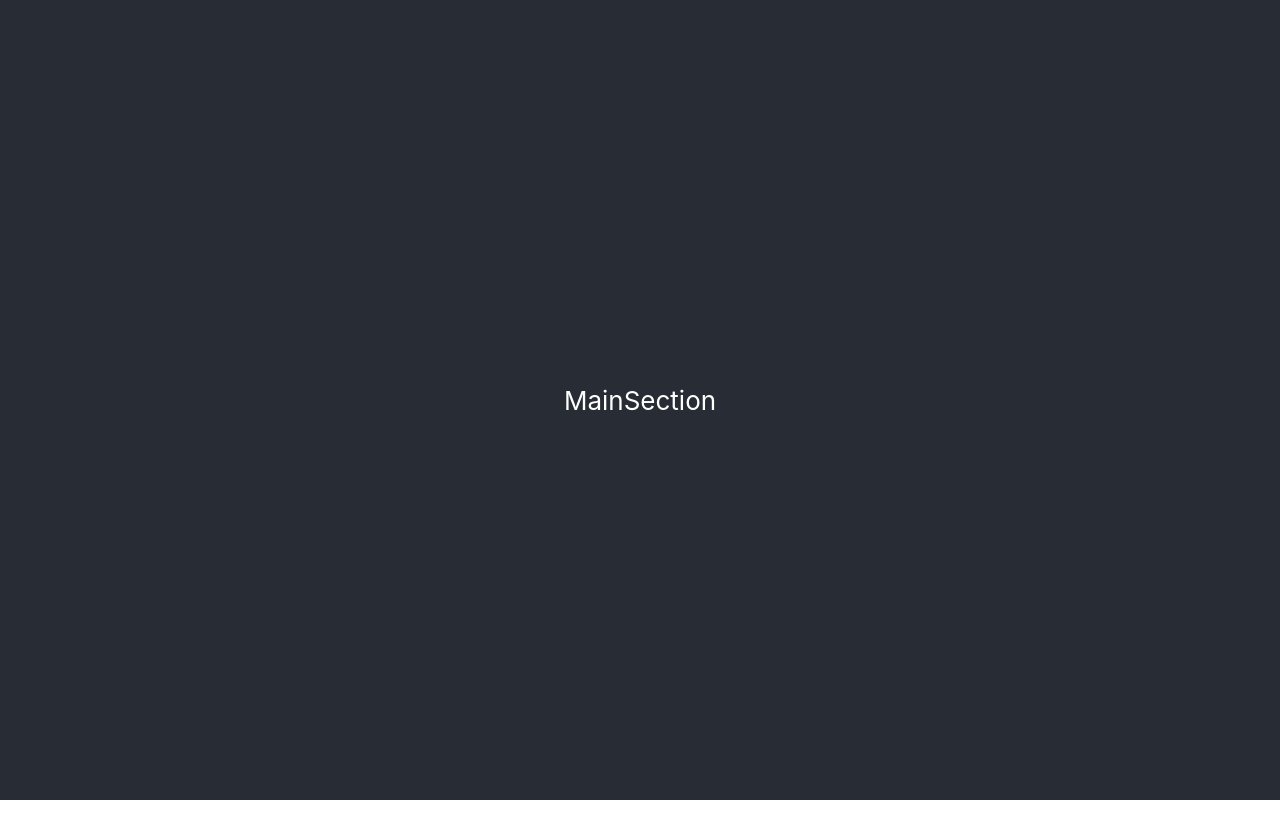
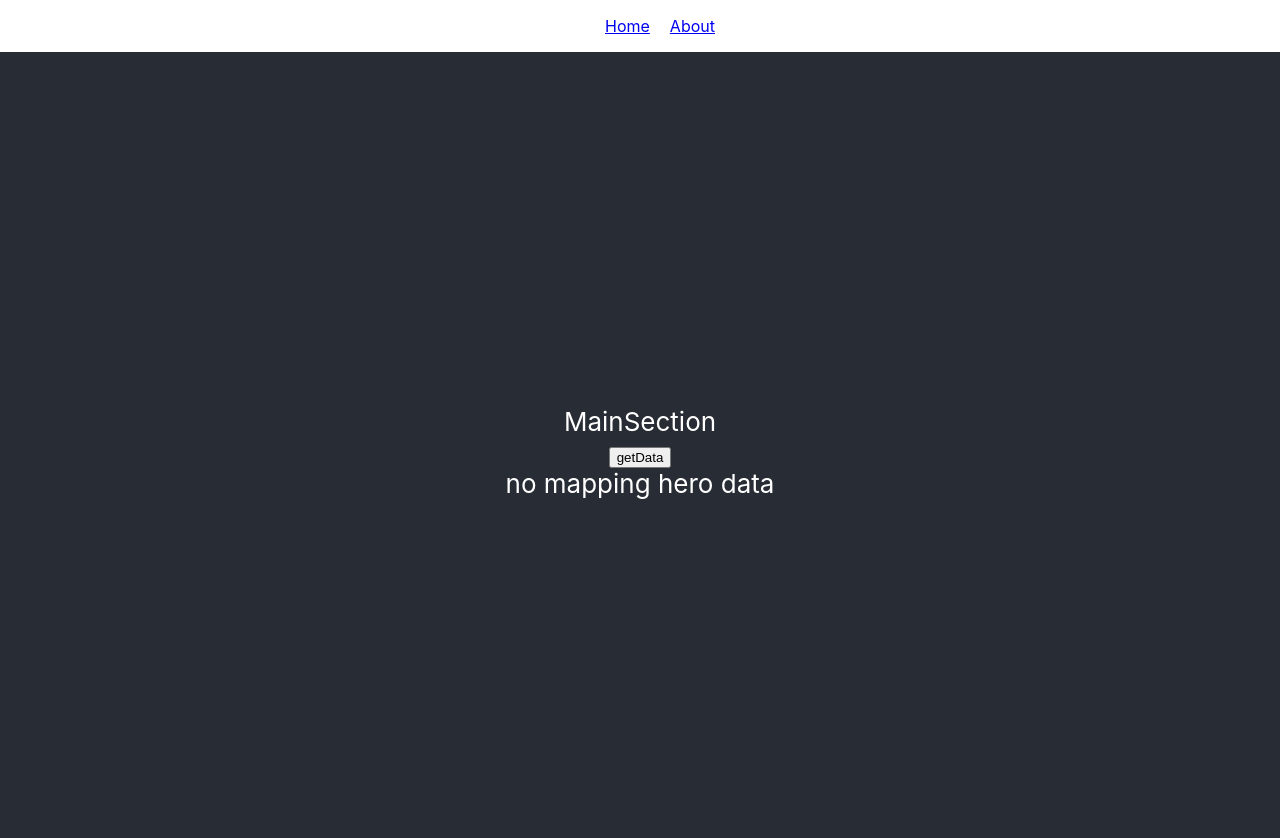
Before and after one commit to an-0611/redux-observable, a React (Create React App) app: page / in a window 1280 px wide. Shown: the top 838 px of the page. Before the commit the page ends 800 px from the top, so only its background shows below. Built offline with nearby package versions, Linux system fonts and the light colour scheme.

Commit message:
clear code and add ref url

```diff
--- a/package.json
+++ b/package.json
@@ -8,10 +8,14 @@
     "@testing-library/user-event": "^7.1.2",
     "react": "^16.12.0",
     "react-dom": "^16.12.0",
+    "react-loading": "^2.0.3",
     "react-redux": "^7.1.3",
+    "react-router-dom": "^5.1.2",
     "react-scripts": "3.3.0",
     "redux": "^4.0.5",
-    "redux-actions": "^2.6.5"
+    "redux-actions": "^2.6.5",
+    "redux-thunk": "^2.3.0",
+    "styled-components": "^4.4.1"
   },
   "scripts": {
     "start": "react-scripts start",
--- a/src/App.js
+++ b/src/App.js
@@ -1,27 +1,28 @@
 import React from 'react';
-// import logo from './logo.svg';
+// import { BrowserRouter as Router, Route, Link } from "react-router-dom";
+import { BrowserRouter as Router, Route, Switch } from 'react-router-dom';
+
 import './App.css';
 import MainSection from './components/index';
+import Nav from './components/Nav'
+
+function About() {
+  return <h2>About</h2>;
+}
 
 function App() {
   return (
-    <div className="App">
-      <header className="App-header">
-        <MainSection />
-        {/* <img src={logo} className="App-logo" alt="logo" />
-        <p>
-          Edit <code>src/App.js</code> and save to reload.
-        </p>
-        <a
-          className="App-link"
-          href="https://reactjs.org"
-          target="_blank"
-          rel="noopener noreferrer"
-        >
-          Learn React
-        </a> */}
-      </header>
-    </div>
+    <Router>
+      <div className="App">
+        <Nav />
+        <header className="App-header">
+          <Switch>
+            <Route exact path="/"><MainSection /></Route>
+            <Route path="/about/"><About /></Route>
+          </Switch>
+        </header>
+      </div>
+    </Router>
   );
 }
 
--- /dev/null
+++ b/src/components/Nav.js
@@ -0,0 +1,33 @@
+import React from 'react';
+import { Link } from 'react-router-dom';
+import styled from 'styled-components'
+
+const Li = styled.li`
+  display: inline-block;
+  margin: 0 10px;
+`
+
+export default function Nav() {
+  const List = () => {
+    const navListData = [
+      { 'path': '/', 'name': 'Home' },
+      { 'path': '/about/', 'name': 'About' },
+    ];
+    return navListData.map((item, i) => {
+      return (
+        <Li key={i}>
+          <Link to={item.path}>{item.name}</Link>
+        </Li>
+      );
+    })
+  }
+  return (
+    <div>
+      <nav>
+        <ul>
+          <List />
+        </ul>
+      </nav>
+    </div>
+  );
+}
--- /dev/null
+++ b/src/components/fetchHero.js
@@ -0,0 +1,19 @@
+import { fetchProductsPending, fetchProductsSuccess, fetchProductsError } from '../actions/fetchHeroActions';
+
+export default function fetchHero() {
+    return dispatch => {
+        dispatch(fetchProductsPending());
+        fetch('http://hahow-recruit.herokuapp.com/heroes') // fetch('http://hahow-recruit.herokuapp.com/heroes/1/profile')
+        .then(res => res.json())
+        .then(res => {
+            // if (res.error) { // if api have error prototype
+            //     throw(res.error);
+            // }
+            dispatch(fetchProductsSuccess(res));
+            // return res.products;
+        })
+        .catch(error => {
+            dispatch(fetchProductsError(error));
+        })
+    }
+}
--- a/src/components/index.js
+++ b/src/components/index.js
@@ -1,24 +1,67 @@
 import React, { Component } from 'react';
 import { connect } from 'react-redux';
+// import { Link } from 'react-router-dom';
+import ReactLoading from 'react-loading';
 
-const mapStateToProps = state => ({ counter: state.counter })
+import fetchHero from './fetchHero';
 
-// function mapDispatchToProps() {
-//     return {
+const mapStateToProps = state => ({
+  products: state.productsReducer.products,
+  pending: state.productsReducer.pending,
+})
 
-//     }
-// }
+const mapDispatchToProps = dispatch => {
+  return {
+    fetchHero: () => dispatch(fetchHero()),
+    dispatch,
+  }
+}
 
 class MainSection extends Component {
+  constructor(props) {
+    super(props);
+    this.state = {};
+    this.getData = this.getData.bind(this);
+  }
+
+  getData() {
+    const { fetchHero } = this.props;
+    fetchHero();
+  }
+
   render() {
-    const { counter } = this.props;
-    console.log(counter);
+    const { products, pending } = this.props;
+    const Loading = ({ type = 'spinningBubbles', color = '#fff' }) => (
+      <ReactLoading type={type} color={color} height={'50%'} width={'25%'} delay={2} />
+      // https://github.com/fakiolinho/react-loading
+    );
+    console.log('products:', products);
     return (
       <div>
         <div>MainSection</div>
+        { products.length === 0 && <button onClick={() => { this.getData() }}>getData</button> }
+        { pending && <Loading /> }
+        { !pending && products.length === 0 && <div>no mapping hero data</div>}
+        { !pending && products.length > 0 &&
+          products.map(hero => (
+            <div key={hero.id} style={{ display: 'inline-block' }} >
+              <img src={hero.image} alt={hero.name} style={{ width: '30px', height: '30px' }} />
+              <span>{hero.name}</span>
+            </div>
+          ))
+        }
+
+        {/* <style jsx>{`
+					.card {
+						position: relative;
+					}
+			  `}</style> */}
+        {/* thunk: https://dev.to/markusclaus/fetching-data-from-an-api-using-reactredux-55ao */}
+        {/* redux-middleware structure */}
+        {/* http://hahow-recruit.herokuapp.com/frontend */}
       </div>
     );
   }
 }
 
-export default connect(mapStateToProps, null)(MainSection);
+export default connect(mapStateToProps, mapDispatchToProps)(MainSection);
--- a/src/index.js
+++ b/src/index.js
@@ -1,20 +1,22 @@
 import React from 'react';
 import ReactDOM from 'react-dom';
+import { Provider } from 'react-redux'
+
 import './index.css';
 import App from './App';
-
-import { Provider } from 'react-redux'
-import { store } from './configureStore';
+import configureStore from './configureStore';
 
 import * as serviceWorker from './serviceWorker';
 
-console.log(store) // {dispatch: ƒ, subscribe: ƒ, getState: ƒ, replaceReducer: ƒ, Symbol(observable): ƒ}
 
 
+// console.log('store.getState(): ', store.getState()) // for ssr
+
+const client = {}
+const history = {}
+const preloadedState = window.INITIAL_STATE;
+const store = configureStore(client, history, preloadedState);
 // import { createStore } from 'redux'
-
-// console.log('provider: ', Provider);
-// console.log('create: ', createStore)
 
 ReactDOM.render(
     <Provider store={store} >
--- a/src/reducers/hero.js
+++ b/src/reducers/hero.js
@@ -1,21 +1,63 @@
-import { createActions, handleActions, combineActions } from 'redux-actions';
+import { FETCH_PRODUCTS_PENDING, FETCH_PRODUCTS_SUCCESS, FETCH_PRODUCTS_ERROR } from '../actions/fetchHeroActions';
 
-export const { increment, decrement } = createActions({ // createActions(actionMap) = 創建多個動作, 值可以是payloadCreator函數，一個數組[payloadCreator，metaCreator]
-  INCREMENT: (amount = 1) => ({ amount }), // actionTypes.INCREMENT = 'INCREMENT' = type
-  DECREMENT: (amount = 1) => ({ amount: -amount }),
-});
+const initialState = {
+  pending: false,
+  products: [],
+  error: null
+}
 
-const initialState = { counter: 10 };
-const heroReducer = handleActions( // handleActions(reducerMap=處理多個動作, defaultState)
-  { // combineActions = 合併多個action & actionCreator
-    [combineActions(increment, decrement)]: (
-      state,
-      { payload: { amount } }
-    ) => {
-      return { ...state, counter: state.counter + amount };
-    }
-  },
-  initialState
-);
+// export const getProducts = state => state.products;
+// export const getProductsPending = state => state.pending;
+// export const getProductsError = state => state.error;
 
-export default heroReducer;
+export default function productsReducer(state = initialState, action) {
+  switch(action.type) { // 3. accroding actions.type, and use action creator's payload data (e.g. : FETCH_PRODUCTS_PENDING) to change reducer data,
+      case FETCH_PRODUCTS_PENDING:
+          return {
+              ...state,
+              pending: true
+          }
+      case FETCH_PRODUCTS_SUCCESS:
+          return {
+              ...state,
+              pending: false,
+              products: action.data
+              // products: action.payload
+          }
+      case FETCH_PRODUCTS_ERROR:
+          return {
+              ...state,
+              pending: false,
+              error: action.error
+          }
+      default:
+          return state;
+  }
+}
+
+// import { createActions, handleActions, combineActions } from 'redux-actions';
+
+// export const { increment, decrement } = createActions({ // createActions(actionMap) = 創建多個動作, 值可以是payloadCreator函數，一個數組[payloadCreator，metaCreator]
+//   INCREMENT: (amount = 1) => ({ amount }), // actionTypes.INCREMENT = 'INCREMENT' = type
+//   DECREMENT: (amount = 1) => ({ amount: -amount }),
+// });
+
+// const initialState = {
+//   counter: 10,
+//   heroData: [],
+//   error: ''
+// };
+
+// const heroReducer = handleActions( // handleActions(reducerMap=處理多個動作, defaultState)
+//   { // combineActions = 合併多個action & actionCreator
+//     [combineActions(increment, decrement)]: (
+//       state,
+//       { payload: { amount } }
+//     ) => {
+//       return { ...state, counter: state.counter + amount };
+//     }
+//   },
+//   initialState
+// );
+
+// export default heroReducer;
--- a/src/reducers/index.js
+++ b/src/reducers/index.js
@@ -1,9 +1,9 @@
 import { combineReducers } from 'redux'
-import hero from './hero'
+import productsReducer from './hero'
 import profile from './profile'
 
 const reducer = combineReducers({
-	hero,
+	productsReducer,
 	profile,
 })
 
--- a/src/reducers/profile.js
+++ b/src/reducers/profile.js
@@ -1,32 +1,42 @@
-import { createActions, handleActions, combineActions } from 'redux-actions';
+import { createActions, handleActions,
+  // combineActions
+} from 'redux-actions';
 
-export const { get_profile, update_profile, add_profile } = createActions({
+export const { getprofile, setprofile, addprofile } = createActions({
   GETPROFILE: (data = []) => ({ data }),
   SETPROFILE: (data = []) => ({ data }),
   ADDPROFILE: (data = []) => ({ data }),
-  // DECREMENT: (data = []) => ({ amount: -amount }),
 });
 
 const initialState = {
-  data: []
+  data: [],
+  aa: 123
 };
-const profileReducer = handleActions( // handleActions(reducerMap=處理多個動作, defaultState)
+const profileReducer = handleActions( // handleActions(reducerMap, defaultState);
   { // combineActions = 合併多個action & actionCreator
-    GETPROFILE: (state) => {
-      var arr = [];
-      fetch('http://hahow-recruit.herokuapp.com/heroes')
-      .then(res => res.json())
-      .then((result) => {
-        arr = result;
-      });
-      return { ...state, data: arr };
+    // GETPROFILE: (state, action) => {
+    //   return {
+    //     data: state.data.concat(action.payload.data)
+    //   };
+    // },
+    GETPROFILE: (state, action) => ({
+      ...state, // 讓其他state 不被替換掉
+      // data: state.data.concat(action.payload.data)
+      data: [...action.payload.data]
+    }),
+    SETPROFILE: (state, action) => {
+      // var index = state.data.findIndex((item) => {
+      //   return item.id === action.payload.data.id;
+      // });
+      return {
+        ...state,
+        // data: state.data.splice(index, 1, action.payload.data)
+      };
     },
-    update_profile: (state, action) => ({
-      data: state.data.splice(state.data.indexOf(action.payload), 1, action.payload)
-    }),
-    add_profile: (state, action) => ({
-      data: state.data.concat(action.payload)
-    }),
+    ADDPROFILE: (state, action) => ({
+      ...state,
+      data: state.data.concat(action.payload.data)
+    })
   },
   initialState
 );
```
Also changed, not shown: src/configureStore.js (+24 -5 lines), 2 other files (tests, documents, lock files or other folders).
